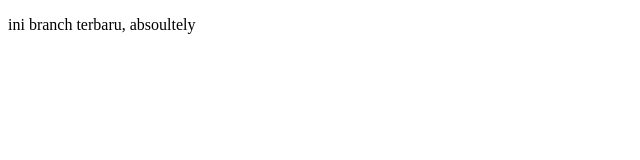
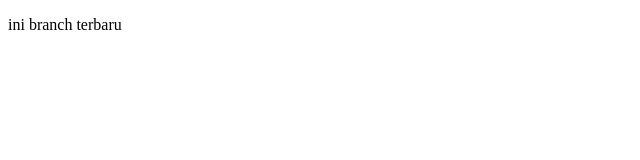
Before and after one commit to oendnsk675/belajar-git, a plain HTML site: page index.html in a window 1280 px wide. Shown: the full height of the page, 0-640 px from the left. Drawn offline with Linux system fonts and the light colour scheme.

Commit message:
Update index.html

```diff
--- a/index.html
+++ b/index.html
@@ -4,11 +4,11 @@
     <meta charset="UTF-8">
     <meta http-equiv="X-UA-Compatible" content="IE=edge">
     <meta name="viewport" content="width=device-width, initial-scale=1.0">
-    <title>Latihan git untuk</title>
+    <title>Latihan git</title>
 </head>
 <body>
 
-    <p>ini branch terbaru, absoultely</p>
+    <p>ini branch terbaru</p>
 
 </body>
 </html>
```
